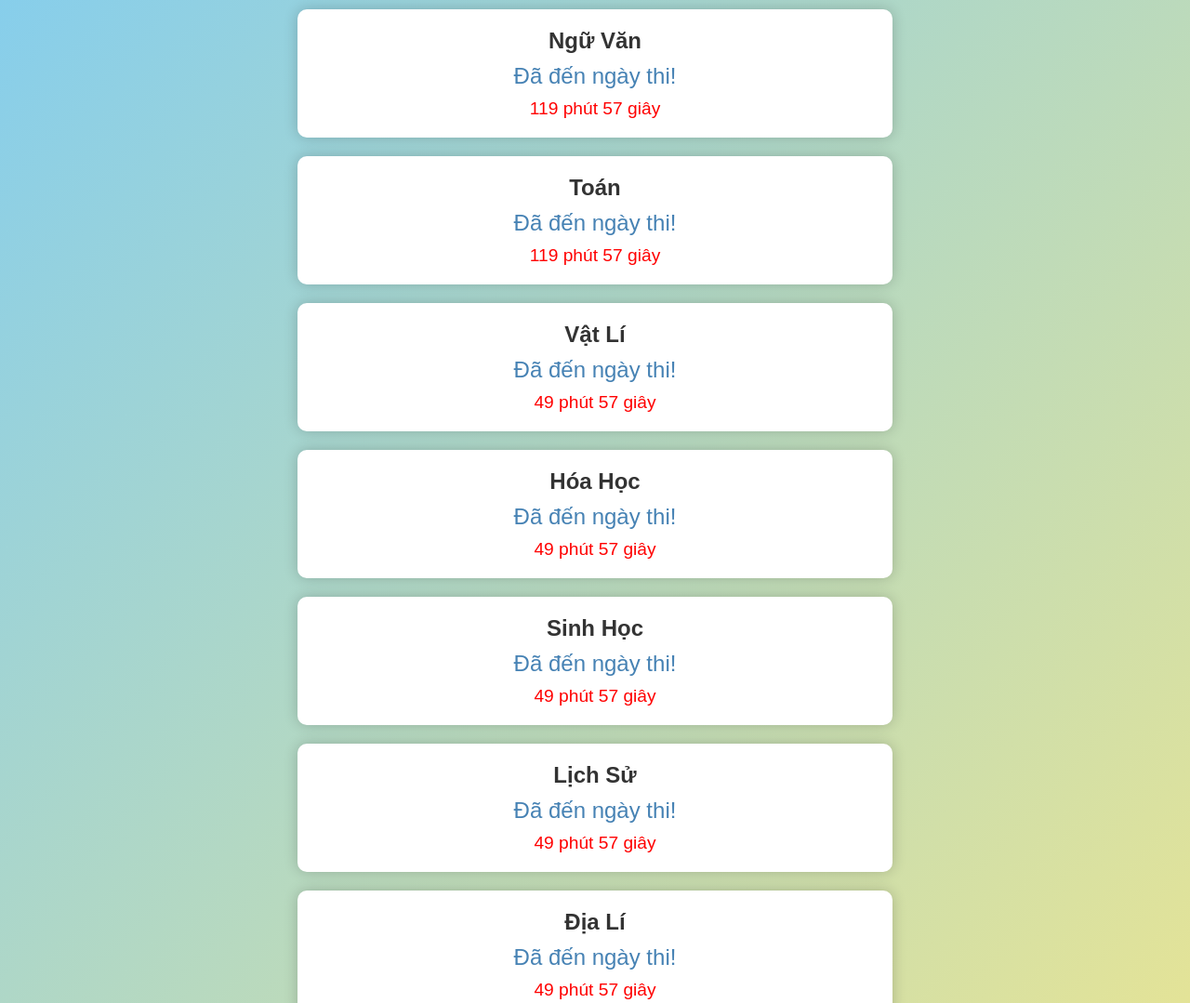
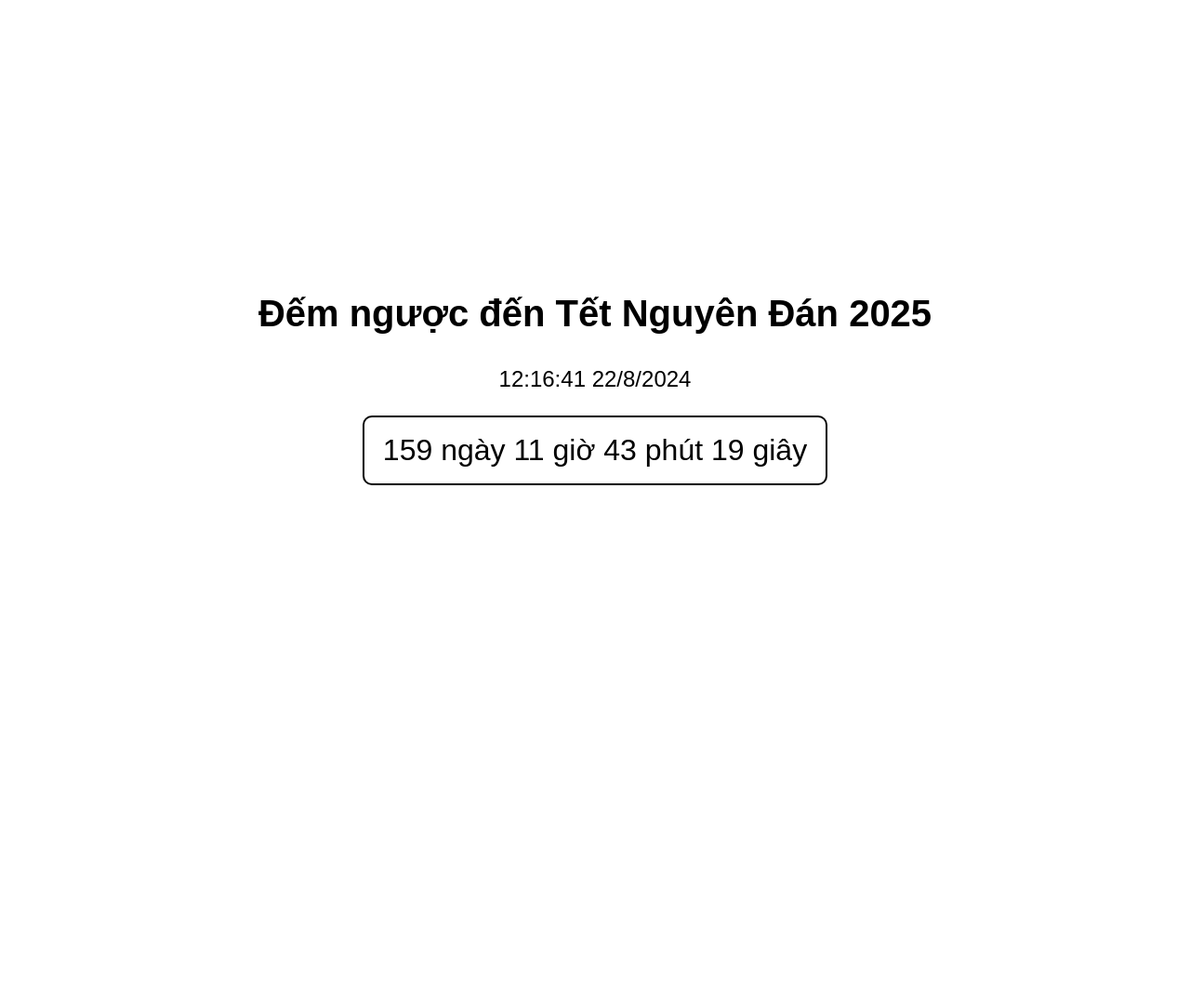
Before and after one commit to sangneko/demnguoc, a plain HTML site: page index.html in a window 1280 px wide. Shown: the top 1079 px of the page at 93% size. After the commit the page ends 800 px from the top, so only its background shows below. Drawn offline with Linux system fonts and the light colour scheme.

Commit message:
Update index.html

```diff
--- a/index.html
+++ b/index.html
@@ -3,7 +3,7 @@
 <head>
     <meta charset="UTF-8">
     <meta name="viewport" content="width=device-width, initial-scale=1.0">
-    <title>Đếm Ngược Ngày Thi THPT 2024</title>
+    <title>Đếm ngược đến Tết Nguyên Đán 2025</title>
     <style>
         body {
             font-family: 'Arial', sans-serif;
@@ -11,169 +11,60 @@
             flex-direction: column;
             align-items: center;
             justify-content: center;
-            min-height: 100vh;
+            height: 100vh;
             margin: 0;
-            background-color: #f0f0f0;
-            background: linear-gradient(to bottom right, #87ceeb, #f0e68c);
+            background-color: #ffffff;
+            color: #000000;
+            text-align: center;
+            line-height: 1.6;
         }
-        .subject {
-            background-color: #fff;
-            padding: 20px;
-            margin: 10px;
+        h1 {
+            font-size: 2.5em;
+            margin-bottom: 20px;
+        }
+        #currentDate {
+            font-size: 1.5em;
+            margin-bottom: 20px;
+        }
+        #countdown {
+            font-size: 2em;
+            padding: 10px 20px;
+            border: 2px solid #000000;
             border-radius: 10px;
-            box-shadow: 0 0 15px rgba(0, 0, 0, 0.2);
-            text-align: center;
-            width: 90%;
-            max-width: 600px;
-        }
-        .subject h2 {
-            margin: 0;
-            color: #333;
-        }
-        .countdown {
-            font-size: 1.5rem;
-            color: #4682b4;
-            margin: 10px 0;
-        }
-        .exam-timer {
-            font-size: 1.2rem;
-            color: red;
-            margin-top: 5px;
-        }
-        .completed {
-            font-size: 1.5rem;
-            color: #00cc00;
-        }
-        @media (max-width: 768px) {
-            .countdown, .exam-timer {
-                font-size: 1rem;
-            }
+            display: inline-block;
         }
     </style>
 </head>
 <body>
-    <div class="subject">
-        <h2>Ngữ Văn</h2>
-        <div id="countdown-nguvan" class="countdown"></div>
-        <div id="exam-timer-nguvan" class="exam-timer"></div>
-    </div>
 
-    <div class="subject">
-        <h2>Toán</h2>
-        <div id="countdown-toan" class="countdown"></div>
-        <div id="exam-timer-toan" class="exam-timer"></div>
-    </div>
-
-    <div class="subject">
-        <h2>Vật Lí</h2>
-        <div id="countdown-vatly" class="countdown"></div>
-        <div id="exam-timer-vatly" class="exam-timer"></div>
-    </div>
-
-    <div class="subject">
-        <h2>Hóa Học</h2>
-        <div id="countdown-hoahoc" class="countdown"></div>
-        <div id="exam-timer-hoahoc" class="exam-timer"></div>
-    </div>
-
-    <div class="subject">
-        <h2>Sinh Học</h2>
-        <div id="countdown-sinhoc" class="countdown"></div>
-        <div id="exam-timer-sinhoc" class="exam-timer"></div>
-    </div>
-
-    <div class="subject">
-        <h2>Lịch Sử</h2>
-        <div id="countdown-lichsu" class="countdown"></div>
-        <div id="exam-timer-lichsu" class="exam-timer"></div>
-    </div>
-
-    <div class="subject">
-        <h2>Địa Lí</h2>
-        <div id="countdown-diali" class="countdown"></div>
-        <div id="exam-timer-diali" class="exam-timer"></div>
-    </div>
-
-    <div class="subject">
-        <h2>Giáo Dục Công Dân</h2>
-        <div id="countdown-gdcd" class="countdown"></div>
-        <div id="exam-timer-gdcd" class="exam-timer"></div>
-    </div>
-
-    <div class="subject">
-        <h2>Ngoại Ngữ</h2>
-        <div id="countdown-ngoai-ngu" class="countdown"></div>
-        <div id="exam-timer-ngoai-ngu" class="exam-timer"></div>
-    </div>
+    <h1>Đếm ngược đến Tết Nguyên Đán 2025</h1>
+    <div id="currentDate"></div>
+    <div id="countdown"></div>
 
     <script>
-        // Thiết lập ngày thi THPT 2024 cho các môn học
-        const examDates = {
-            'nguvan': new Date("June 27, 2024 07:30:00").getTime(),
-            'toan': new Date("June 27, 2024 14:30:00").getTime(),
-            'vatly': new Date("June 28, 2024 07:30:00").getTime(),
-            'hoahoc': new Date("June 28, 2024 08:30:00").getTime(),
-            'sinhoc': new Date("June 28, 2024 09:30:00").getTime(),
-            'lichsu': new Date("June 28, 2024 07:00:00").getTime(),
-            'diali': new Date("June 28, 2024 08:30:00").getTime(),
-            'gdcd': new Date("June 28, 2024 09:30:00").getTime(),
-            'ngoai-ngu': new Date("June 28, 2024 14:20:00").getTime()
-        };
+        function updateTime() {
+            const now = new Date();
+            const currentDateElement = document.getElementById('currentDate');
+            currentDateElement.innerHTML = now.toLocaleString('vi-VN');
 
-        // Thời gian làm bài thi (đơn vị: phút)
-        const examDurations = {
-            'nguvan': 120,
-            'toan': 120,
-            'vatly': 50,
-            'hoahoc': 50,
-            'sinhoc': 50,
-            'lichsu': 50,
-            'diali': 50,
-            'gdcd': 50,
-            'ngoai-ngu': 60
-        };
+            const lunarNewYear = new Date('2025-01-29T00:00:00');
+            const timeDifference = lunarNewYear - now;
 
-        // Kiểm tra nếu đếm ngược đã hoàn thành
-        const completedExams = {};
+            if (timeDifference > 0) {
+                const days = Math.floor(timeDifference / (1000 * 60 * 60 * 24));
+                const hours = Math.floor((timeDifference % (1000 * 60 * 60 * 24)) / (1000 * 60 * 60));
+                const minutes = Math.floor((timeDifference % (1000 * 60 * 60)) / (1000 * 60));
+                const seconds = Math.floor((timeDifference % (1000 * 60)) / 1000);
 
-        // Cập nhật đếm ngược mỗi giây
-        const countdown = setInterval(() => {
-            const now = new Date().getTime();
+                const countdownElement = document.getElementById('countdown');
+                countdownElement.innerHTML = `${days} ngày ${hours} giờ ${minutes} phút ${seconds} giây`;
+            } else {
+                countdownElement.innerHTML = "Chúc Mừng Năm Mới 2025!";
+            }
+        }
 
-            for (const subject in examDates) {
-                if (completedExams[subject]) continue; // Bỏ qua nếu đếm ngược đã hoàn thành
+        setInterval(updateTime, 1000);
+    </script>
 
-                const distance = examDates[subject] - now;
-
-                const days = Math.floor(distance / (1000 * 60 * 60 * 24));
-                const hours = Math.floor((distance % (1000 * 60 * 60 * 24)) / (1000 * 60 * 60));
-                const minutes = Math.floor((distance % (1000 * 60 * 60)) / (1000 * 60));
-                const seconds = Math.floor((distance % (1000 * 60)) / 1000);
-
-                if (distance >= 0) {
-                    document.getElementById(`countdown-${subject}`).innerText = `${days} ngày ${hours} giờ ${minutes} phút ${seconds} giây`;
-                } else {
-                    document.getElementById(`countdown-${subject}`).innerText = "Đã đến ngày thi!";
-                    startExamTimer(subject, examDurations[subject] * 60); // Bắt đầu đếm ngược thời gian làm bài
-                    completedExams[subject] = true; // Đánh dấu đã hoàn thành đếm ngược
-                }
-            }
-        }, 1000);
-
-        function startExamTimer(subject, duration) {
-            const timer = setInterval(() => {
-                const minutes = Math.floor(duration / 60);
-                const seconds = duration % 60;
-                document.getElementById(`exam-timer-${subject}`).innerText = `${minutes} phút ${seconds} giây`;
-
-                if (duration <= 0) {
-                    clearInterval(timer);
-                    document.getElementById(`exam-timer-${subject}`).innerText = "Hoàn Thành Bài Thi!";
-                } else {
-                    duration--;
-                }
-            }, 1000);
-        }
-    </script>
 </body>
 </html>
```
